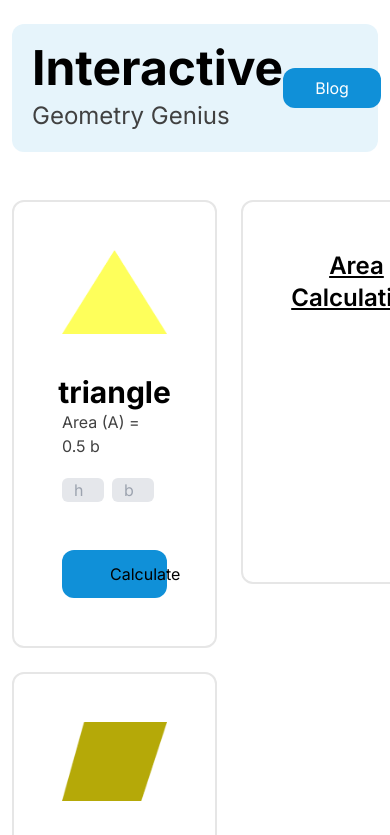
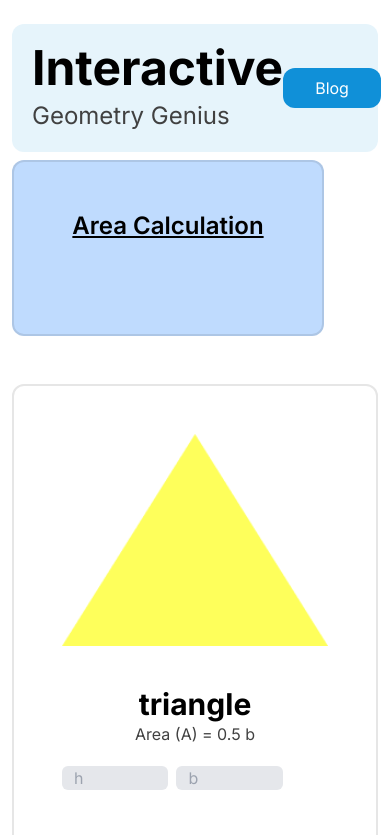
Before and after one commit to Hayder987/Geometry-Genius-with-DOM, a plain HTML site: page index.html in a window 390 px wide. Shown: the top 835 px of the page. Drawn offline with nearby package versions, Linux system fonts and the light colour scheme.

Commit message:
responsive and bug Fixed

```diff
--- a/index.html
+++ b/index.html
@@ -42,18 +42,18 @@
      </div>
    </header>
    <main class="">
-    <div class="flex gap-6 w-full">
+    <div class="flex flex-col-reverse gap-6 w-full md:flex-row">
         <!--------- input---------------------->
-        <div class="w-3/5 md:w-9/12 ">
+        <div class="w-full md:w-9/12 ">
          <div class="card grid grid-cols-1 md:grid-cols-3 gap-6" id="card">
 
          </div>
         </div>
         <!---- output----------------->
-        <div class="w-2/5 md:w-3/12 relative">
-          <div class="card-item flex flex-col h-96 p-12 border-2 border-border-color rounded-xl fixed">
+        <div class="w-full md:w-3/12 relative mb-40 ">
+          <div class="w-[80%] mx-auto md:w-[19%] bg-blue-200 card-item flex flex-col h-44 md:h-96 p-12 border-2 border-border-color rounded-xl fixed top-[160px]">
               <h3 class="text-2xl font-semibold text-center underline mb-12">Area Calculation</h3>
-              <p class="text-2xl text-center" id="p1"></p>
+              <p class="text-2xl text-center mb-12" id="p1"></p>
           </div>
         </div>
     </div>
--- a/object.js
+++ b/object.js
@@ -25,7 +25,7 @@ let imgPath = [
            func : function(input1, input2){
            let x = input1.value;
            let y = input2.value;
-           let result = 0.5*x*y;
+           let result = x*y;
            let p1 = document.getElementById("p1");
            p1.innerText = result.toFixed(1);
     }
```
